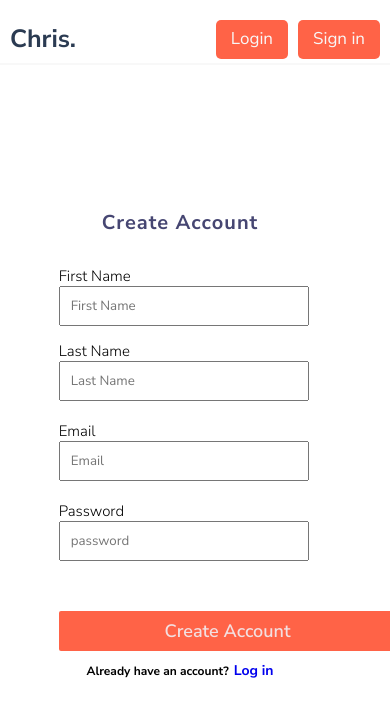
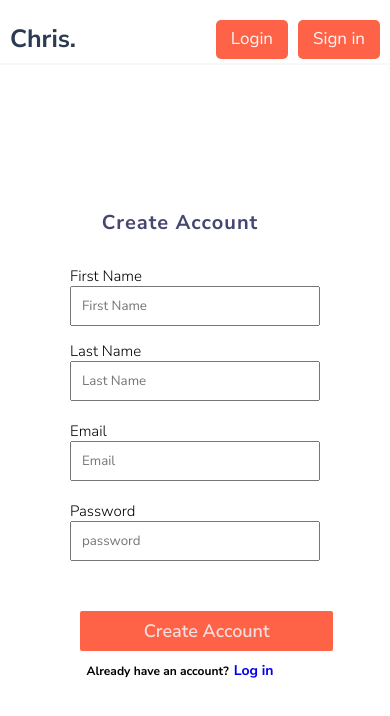
Before and after one commit to AChris-T/AltSchoolExamVue, a Vue app: page /signin in a window 390 px wide. Shown: the top 716 px of the page. Built offline with nearby package versions, Linux system fonts and the light colour scheme; no server answers.

Commit message:
initial commit

```diff
--- a/src/components/SignIn.vue
+++ b/src/components/SignIn.vue
@@ -196,12 +196,12 @@ form{
     width:50vh;
 }
 }
-@media (max-width: 392px) {
+@media (max-width: 414px) {
     .logInfo h2{
         margin-right: 60px;
     }
     .form-control{
-    width: 250px;
+    width: 270px;
     margin-right: 60px;
     margin-left: 40px;
     }
@@ -209,13 +209,67 @@ form{
         margin-left: 40px;
     }
     .form-controls{
-    width: 250px;
+    width: 270px;
     margin-left: 40px;
     margin-right: 30px;
 }
 .log-btn{
     margin-left: 40px;
-    width:40vh;
+    width:30vh;
+}
+.log-det{
+    margin-left: 40px;
+    width: max-content;
+    margin-right: 100px;
+}
+}
+@media (max-width: 390px) {
+    .logInfo h2{
+        margin-right: 60px;
+    }
+    .form-control{
+    width: 250px;
+    margin-right: 60px;
+    margin-left: 30px;
+    }
+    label{
+        margin-left: 30px;
+    }
+    .form-controls{
+    width: 250px;
+    margin-left: 30px;
+    margin-right: 30px;
+}
+.log-btn{
+    margin-left: 40px;
+    width:30vh;
+}
+.log-det{
+    margin-left: 40px;
+    width: max-content;
+    margin-right: 100px;
+}
+}
+@media (max-width: 290px) {
+    .logInfo h2{
+        margin-right: 60px;
+    }
+    .form-control{
+    width: 200px;
+    margin-right: 60px;
+    margin-left: 30px;
+    }
+    label{
+        margin-left: 30px;
+    }
+    .form-controls{
+    width: 200px;
+    margin-left: 30px;
+    margin-right: 30px;
+}
+.log-btn{
+    margin-left: 30px;
+    width:30vh;
 }
 .log-det{
     margin-left: 40px;
--- a/src/views/LoginIn.vue
+++ b/src/views/LoginIn.vue
@@ -184,4 +184,25 @@ label{
     margin-right: 30px;
 }
 }
+@media (max-width: 290px) {
+    .form-control{
+    width: 200px;
+    margin-right: 60px;
+    margin-left: 30px;
+    }
+    label{
+        margin-left: 30px;
+    }
+    .form-controls{
+    width: 200px;
+    margin-left: 30px;
+    margin-right: 30px;
+}
+.log-btn{
+  margin-right: 30px;
+}
+.log-forget{
+    margin-right: 30px;
+}
+}
 </style>
```
